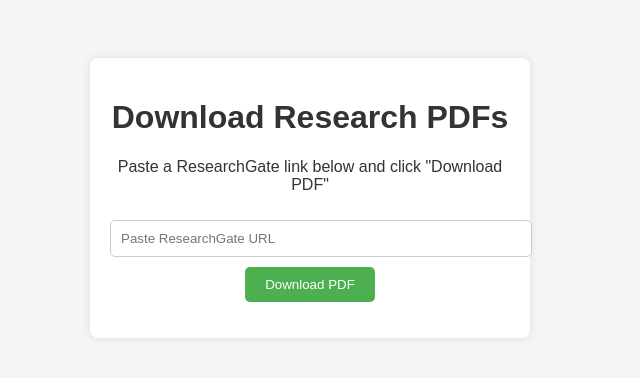
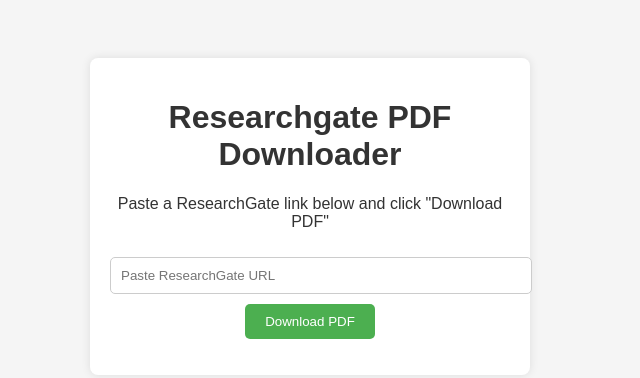
Before and after one commit to apkmanager2020/researchgate-pdf-downloader, a plain HTML site: page index.html in a window 1280 px wide. Shown: the whole page, without its empty margins (330-970 px from the left). Drawn offline with Linux system fonts and the light colour scheme.

Commit message:
index.html

```diff
--- a/index.html
+++ b/index.html
@@ -8,7 +8,7 @@
 </head>
 <body>
     <div class="container">
-        <h1>Download Research PDFs</h1>
+        <h1>Researchgate PDF Downloader</h1>
         <p>Paste a ResearchGate link below and click "Download PDF"</p>
         <input type="text" id="rgLink" placeholder="Paste ResearchGate URL">
         <button id="downloadBtn">Download PDF</button>
```
